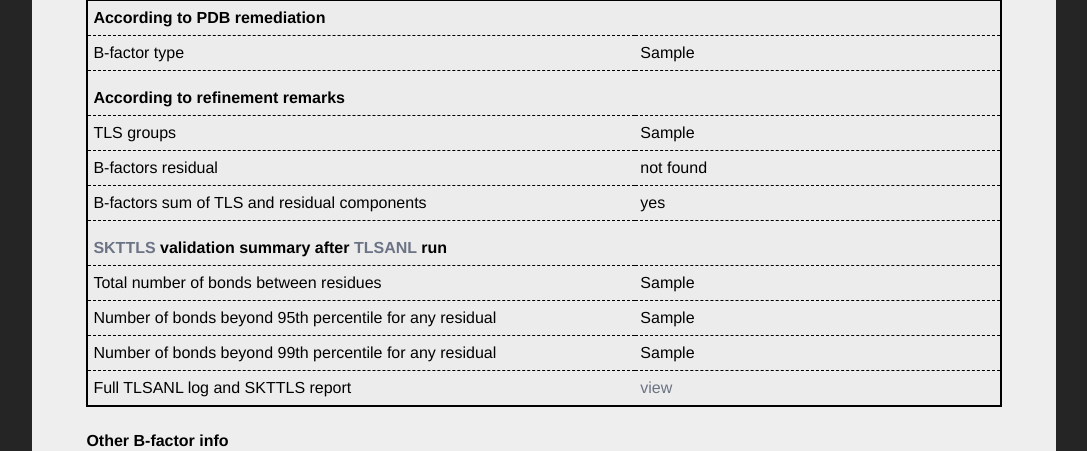
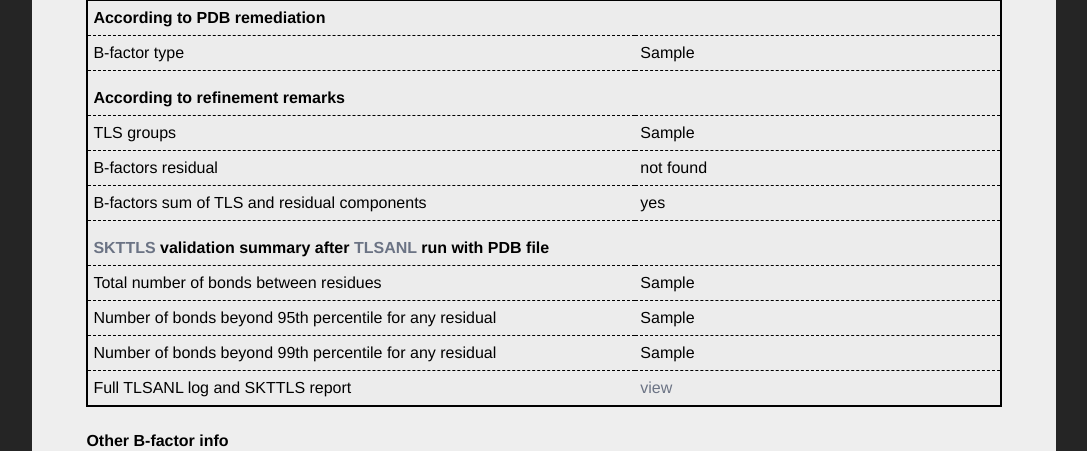
Before and after one commit to cmbi/bdb-web, a Python web app: template bdb_web/templates/bdb.html in a window 1280 px wide. Shown: the part 715-1166 px from the top of the page, without its empty margins (96-1183 px from the left). Run offline with Jinja, Linux system fonts and the light colour scheme; the template is opened without the code that fills it: most values are stand-ins (such as "Sample title", 1, 10 or a date in 2020); some libraries are stand-ins or nearby versions.

Commit message:
Clarify we only show skttls reports for pdb -> bdb conversions

```diff
--- a/bdb_web/templates/bdb.html
+++ b/bdb_web/templates/bdb.html
@@ -99,7 +99,9 @@
   </tr>
   <tr>
     <th><a href="http://www.ccp4.ac.uk/html/tlsanl.html#skttls">SKTTLS</a>
-      validation summary after <a href="http://www.ccp4.ac.uk/html/tlsanl.html">TLSANL</a> run</th>
+      validation summary after <a
+        href="http://www.ccp4.ac.uk/html/tlsanl.html">TLSANL</a> run with PDB
+    file</th>
     <th> </th>
   </tr>
   <tr>
```
